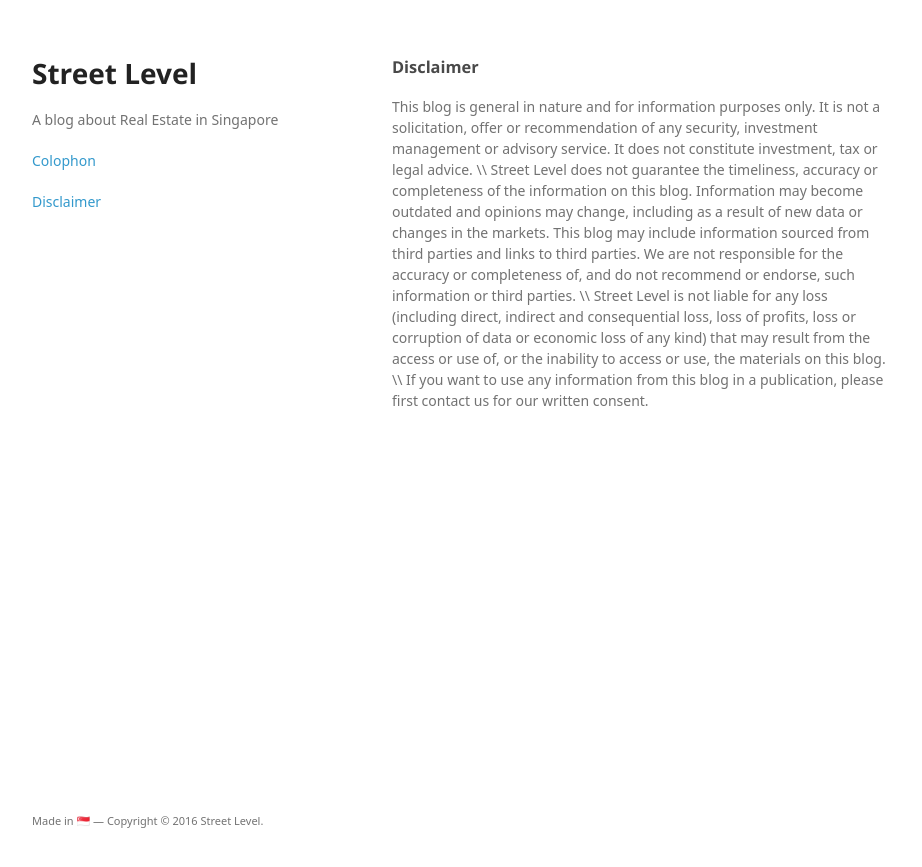
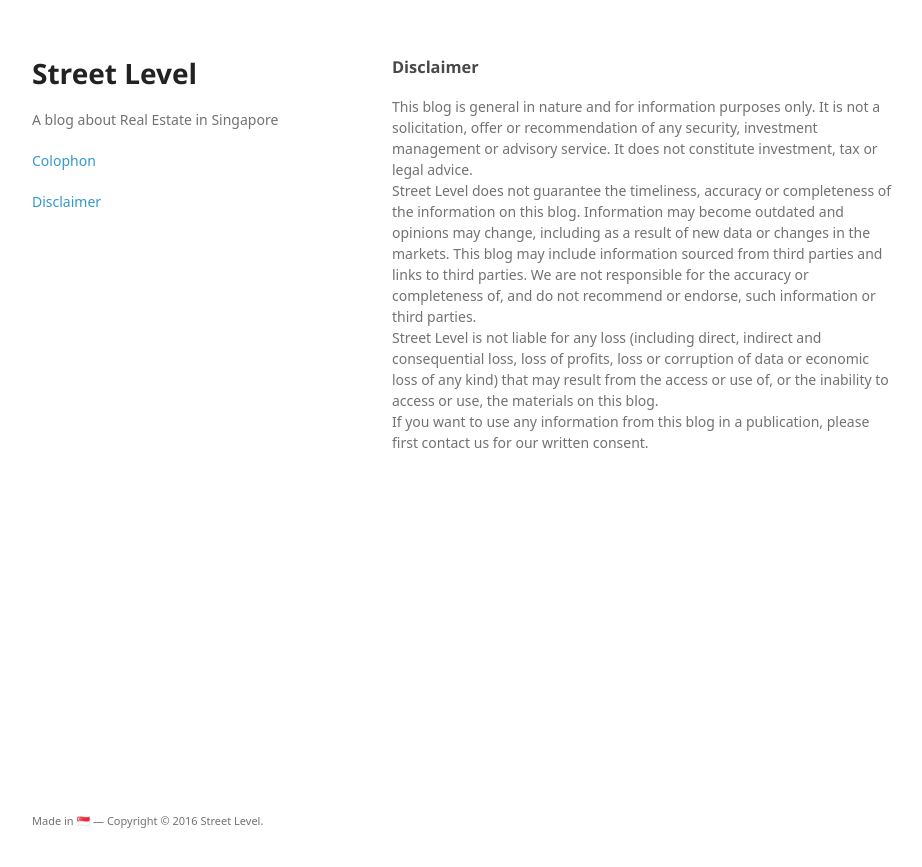
Before and after one commit to samueltwx/street-level.github.io, a Jekyll site: the page built from disclaimer.html, in a window 1280 px wide. Shown: the top 867 px of the page, without its empty margins (178-1100 px from the left). Built offline with Jekyll 4.4.1, drawn with Linux system fonts in a browser that asks for light colours; some web fonts are replaced.

Commit message:
Add files via upload

```diff
--- a/disclaimer.html
+++ b/disclaimer.html
@@ -3,10 +3,10 @@
 title: Disclaimer
 permalink: /disclaimer/
 ---
-This blog is general in nature and for information purposes only. It is not a solicitation, offer or recommendation of any security, investment management or advisory service. It does not constitute investment, tax or legal advice. \\
+This blog is general in nature and for information purposes only. It is not a solicitation, offer or recommendation of any security, investment management or advisory service. It does not constitute investment, tax or legal advice.<br />
 
-Street Level does not guarantee the timeliness, accuracy or completeness of the information on this blog. Information may become outdated and opinions may change, including as a result of new data or changes in the markets. This blog may include information sourced from third parties and links to third parties. We are not responsible for the accuracy or completeness of, and do not recommend or endorse, such information or third parties. \\
+Street Level does not guarantee the timeliness, accuracy or completeness of the information on this blog. Information may become outdated and opinions may change, including as a result of new data or changes in the markets. This blog may include information sourced from third parties and links to third parties. We are not responsible for the accuracy or completeness of, and do not recommend or endorse, such information or third parties.<br />
 
-Street Level is not liable for any loss (including direct, indirect and consequential loss, loss of profits, loss or corruption of data or economic loss of any kind) that may result from the access or use of, or the inability to access or use, the materials on this blog. \\
+Street Level is not liable for any loss (including direct, indirect and consequential loss, loss of profits, loss or corruption of data or economic loss of any kind) that may result from the access or use of, or the inability to access or use, the materials on this blog.<br />
 
 If you want to use any information from this blog in a publication, please first contact us for our written consent.
```
